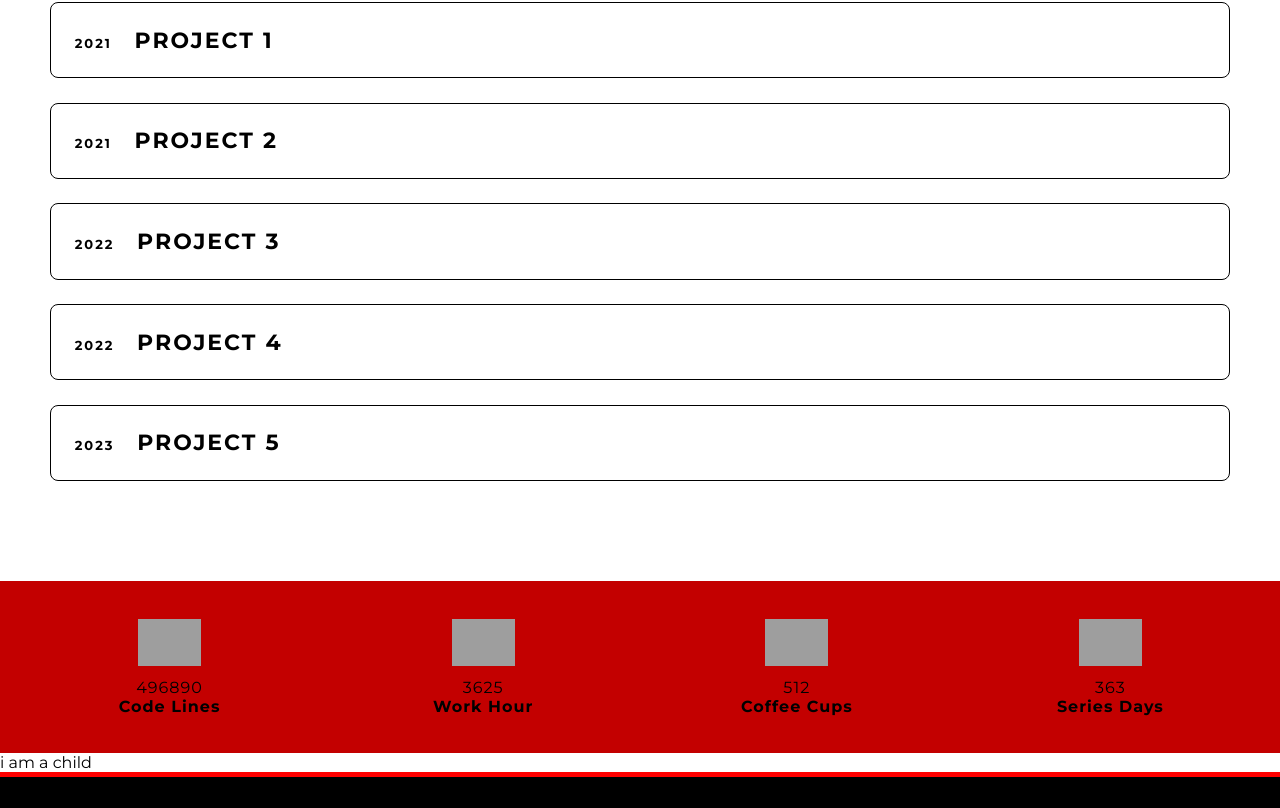
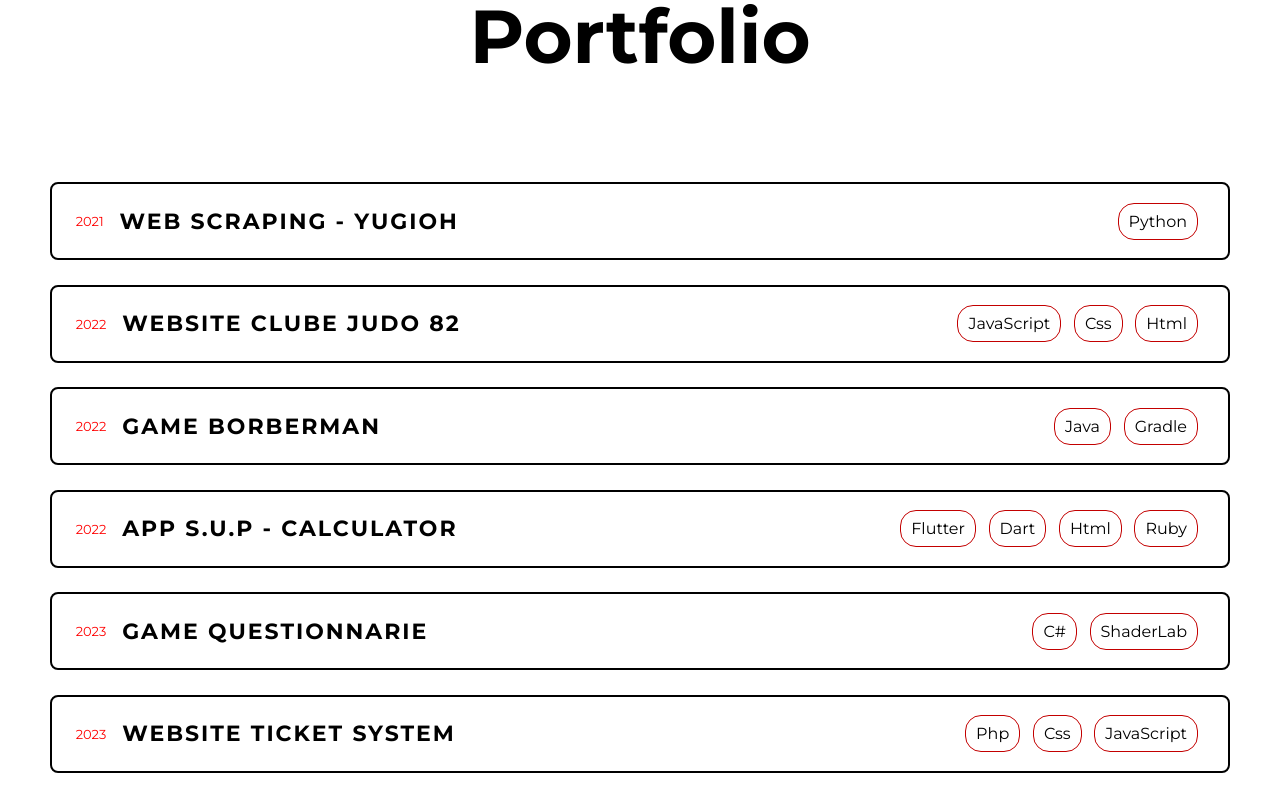
Before and after one commit to MitsukiS16/MitsukiS16.github.io, a React (Create React App) app: page / in a window 1280 px wide. Shown: the part 1692-2500 px from the top of the page. Built offline with nearby package versions, Linux system fonts and the light colour scheme; grey boxes are pictures that could not be loaded.

Commit message:
create portfolio

```diff
--- a/src/components/Portfolio/Portfolio.css
+++ b/src/components/Portfolio/Portfolio.css
@@ -5,24 +5,71 @@
 .main-portfolio {
   padding: 2%;
 }
-.project {
-  border: 1px solid var(--second-color);
+
+.specific-project {
+  border: 2px solid var(--second-color);
   border-radius: 0.5rem;
   margin: 2%;
-  top: 50%;
-  text-align: left;
+  display: flex;
 }
 
-.project h5 {
-  padding: 2%;
-}
-
-.project h5:hover {
-  background-color: lightgray;
+.specific-project:hover {
+  background-color: var(--main-color-light);
+  border: 2px solid var(--main-color-dark);
   border-radius: 0.5rem;
 }
 
-.project span {
+.specific-project-main {
+  margin-right: auto;
+  padding-left: 2%;
+  padding-top: 2%;
+  padding-bottom: 2%;
+  display: flex;
+  width: 100%;
+
+  /* white-space: nowrap; */
+}
+
+/* .project h5:hover {
+  color: var(--main-color);
+} */
+
+.specific-project-date {
+  font-size: small;
+  display: flex;
+  align-items: center;
+  color: var(--main-color);
+}
+
+.specific-project-title {
+  margin-right: 2%;
+  margin-left: 2%;
+}
+
+.specific-project-tags {
   padding-right: 2%;
-  font-size: small;
+  padding-left: 2%;
+  display: flex;
+  align-items: center;
+  justify-content: flex-end;
+  /* line-height: normal; */
+  width: 40%;
 }
+
+.specific-project-tags p {
+  border: 1px solid var(--main-color-dark);
+  display: inline-block;
+  padding: 8px 10px;
+  margin: 2%;
+  border-radius: 1rem;
+  background-color: white;
+  text-transform: capitalize;
+}
+
+.first-project .specific-project-main:hover {
+  background-color: orange;
+}
+
+/* .specific-project-tags p {
+  border: 1px solid var(--main-color-dark);
+} */
--- a/src/components/Portfolio/Portfolio.jsx
+++ b/src/components/Portfolio/Portfolio.jsx
@@ -4,38 +4,74 @@ import "./Portfolio.css";
 
 const Portfolio = () => {
   const counts = [
-    { date: "2021", title: "project 1", link: "link1", tags: "ola2" },
-    { date: "2021", title: "project 2", link: "link1", tags: "ola2" },
-    { date: "2022", title: "project 3", link: "link1", tags: "ola2" },
-    { date: "2022", title: "project 4", link: "link1", tags: "ola2" },
-    { date: "2023", title: "project 5", link: "link1", tags: "ola2" },
+    {
+      date: "2021",
+      title: "Web scraping - Yugioh",
+      link: "https://github.com/MitsukiS16",
+      tags: ["python"],
+    },
+    {
+      date: "2022",
+      title: "Website clube judo 82",
+      link: "https://github.com/MitsukiS16",
+      tags: ["javaScript", "css", "html"],
+    },
+    {
+      date: "2022",
+      title: "Game borberman",
+      link: "https://github.com/MitsukiS16",
+      tags: ["java", "gradle"],
+    },
+    {
+      date: "2022",
+      title: "App S.U.P - Calculator",
+      link: "https://github.com/MitsukiS16",
+      tags: ["flutter", "dart", "html", "ruby"],
+    },
+    {
+      date: "2023",
+      title: "game questionnarie",
+      link: "https://github.com/MitsukiS16",
+      tags: ["c#", "ShaderLab"],
+    },
+    {
+      date: "2023",
+      title: "Website ticket system",
+      link: "https://github.com/MitsukiS16",
+      tags: ["php", "css", "javaScript"],
+    },
   ];
+  const openLink = (link) => {
+    window.open(link, "_blank");
+  };
 
   return (
     <section class="about portfolio">
       <h2>Portfolio</h2>
       <div class="main-portfolio">
         {counts.map((item) => (
-          <div class="project">
-            <h5>
-              <span>{item.date}</span>
-              {item.title}
-            </h5>
+          <div
+            class="specific-project"
+            key={item.title}
+            onClick={() => openLink(item.link)}
+          >
+            <div class="specific-project-main">
+              <div class="specific-project-date">
+                <p>{item.date}</p>
+              </div>
+              <div class="specific-project-title">
+                <h5>{item.title}</h5>
+              </div>
+            </div>
+            <div className="specific-project-tags">
+              {item.tags.map((tag, index) => (
+                <p className="tag" key={index}>
+                  {tag}
+                </p>
+              ))}
+            </div>
           </div>
         ))}
-
-        {/* <div class="project">
-          <p>project 2</p>
-        </div>
-        <div class="project">
-          <p>project 3</p>
-        </div>
-        <div class="project">
-          <p>project 4</p>
-        </div>
-        <div class="project">
-          <p>project 5</p>
-        </div> */}
       </div>
     </section>
   );
--- a/src/index.css
+++ b/src/index.css
@@ -3,6 +3,7 @@
 :root {
   --main-color: red;
   --main-color-dark: rgb(195, 0, 0);
+  --main-color-light: rgb(255, 195, 195);
   --second-color: black;
 }
 
@@ -39,7 +40,8 @@ li {
 h2 {
   font-size: 75px;
   text-transform: capitalize;
-  margin-bottom: 20px;
+  padding-bottom: 50px;
+  padding-top: 50px;
   text-align: center;
 }
 
```
